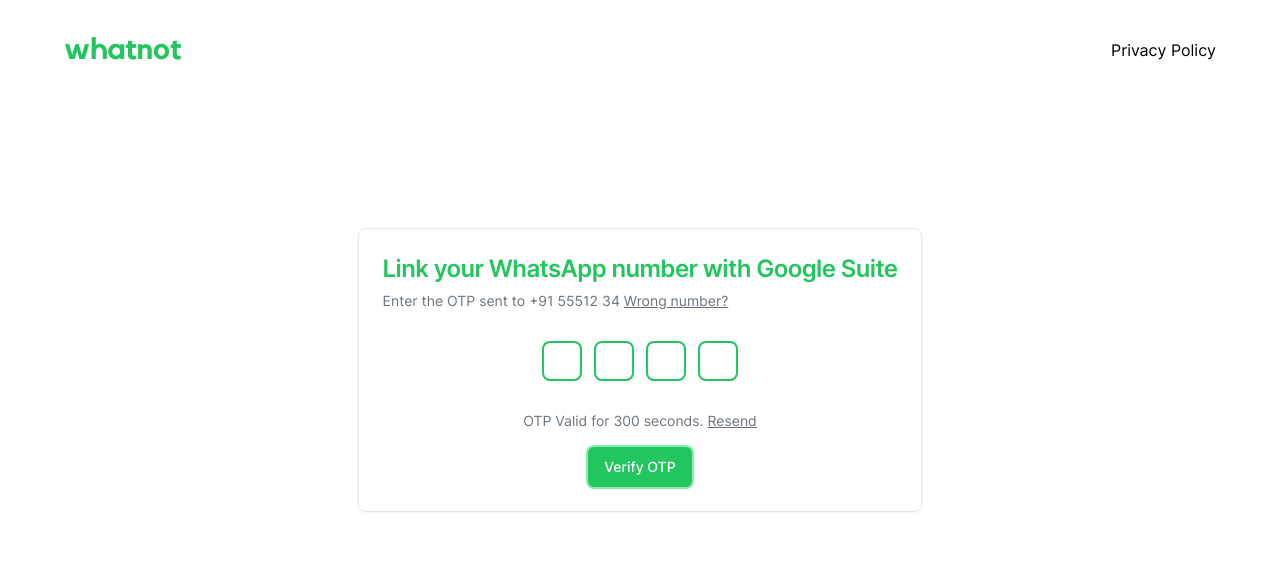
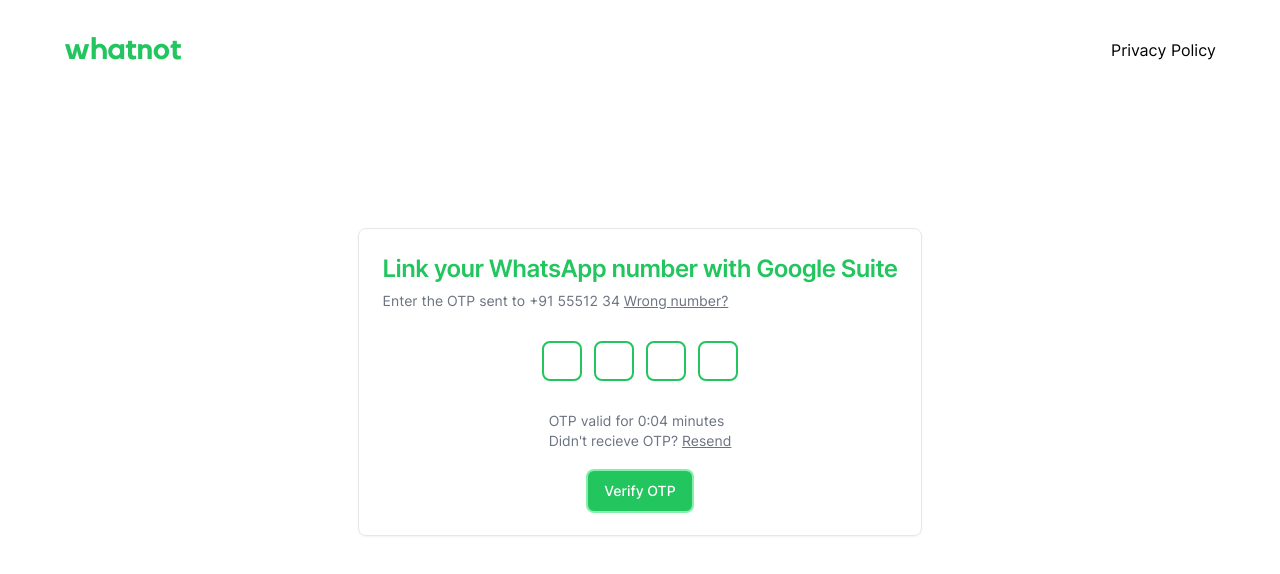
Before and after one commit to ms4n/whatnot-site, a Next.js app: page /signup in a window 1280 px wide. Both pictures are taken after typing "5551234" into the empty fields and a click on the button "Send OTP". Shown: the top 574 px of the page. Built offline with nearby package versions, Linux system fonts and the light colour scheme.

Commit message:
added otp expiry timer

```diff
--- a/components/otp.tsx
+++ b/components/otp.tsx
@@ -1,6 +1,6 @@
 "use client";
 
-import { ChangeEvent, useState } from "react";
+import { ChangeEvent, useState, useEffect } from "react";
 import OTPInput from "react-otp-input";
 import { Button } from "@/components/ui/button";
 import {
@@ -25,6 +25,20 @@ const OtpVerify: React.FC<OtpVerifyProps> = ({ onEditPhoneNumber }) => {
   const phoneNumber = useAppSelector((state) => state.phoneNumber.phoneNumber);
 
   const [otp, setOtp] = useState("");
+  const [countdown, setCountdown] = useState(6);
+
+  useEffect(() => {
+    const timer = setInterval(() => {
+      setCountdown((prevCountdown) => Math.max(0, prevCountdown - 1));
+    }, 1000);
+
+    return () => clearInterval(timer);
+  }, []);
+
+  // Format the countdown in mm:ss format
+  const formattedCountdown = `${Math.floor(countdown / 60)}:${(countdown % 60)
+    .toString()
+    .padStart(2, "0")}`;
 
   const customInputStyle: React.CSSProperties = {
     width: "40px",
@@ -37,7 +51,7 @@ const OtpVerify: React.FC<OtpVerifyProps> = ({ onEditPhoneNumber }) => {
   };
 
   return (
-    <main className="flex items-center justify-center text-left">
+    <div className="flex items-center justify-center text-left">
       <Card>
         <CardHeader>
           <CardTitle className="">
@@ -67,17 +81,26 @@ const OtpVerify: React.FC<OtpVerifyProps> = ({ onEditPhoneNumber }) => {
           />
         </CardContent>
 
-        <CardFooter className="flex flex-col gap-4">
+        <CardFooter className="flex flex-col gap-5">
           <CardDescription>
-            OTP Valid for 300 seconds.{" "}
-            <span className="underline cursor-pointer">Resend</span>
+            {countdown <= 0 ? (
+              <>
+                OTP Expired.{" "}
+                <span className="underline cursor-pointer">Resend</span>
+              </>
+            ) : (
+              <>
+                OTP valid for {formattedCountdown} minutes <br /> Didn't recieve
+                OTP? <span className="underline cursor-pointer">Resend</span>
+              </>
+            )}
           </CardDescription>
           <Button className="bg-green-500 text-white hover:scale-105 transition ring-2 ring-green-300">
             Verify OTP
           </Button>
         </CardFooter>
       </Card>
-    </main>
+    </div>
   );
 };
 
```
